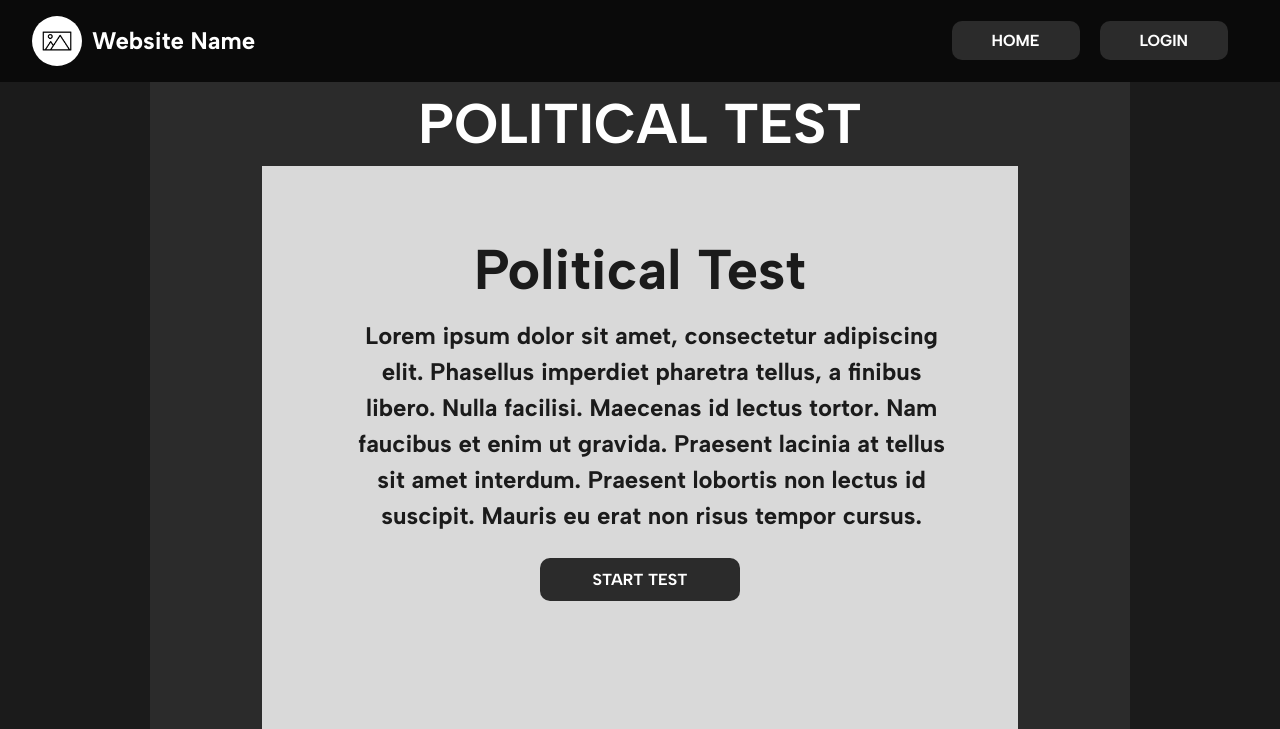
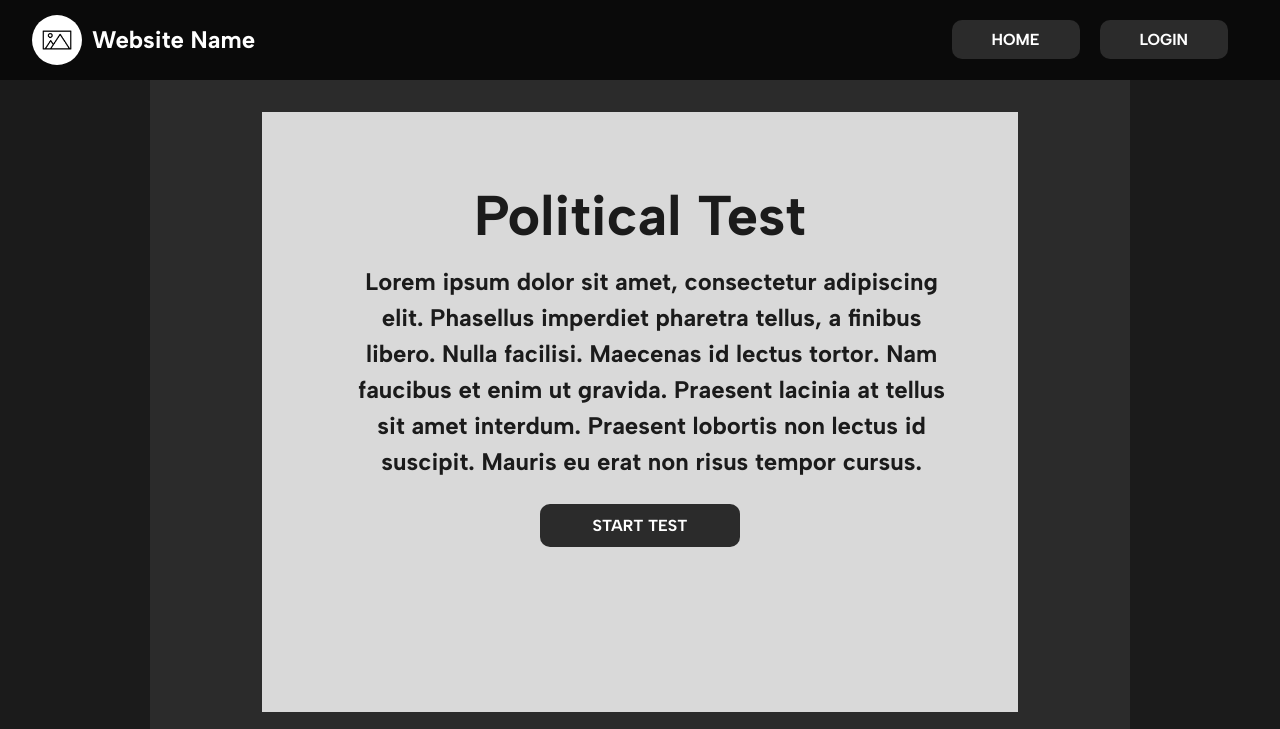
Before and after one commit to choco-melk/hackathon-democratech-Adobo-Ni-Clyde, a plain HTML site: page voting-test.html in a window 1280 px wide. Shown: the top 729 px of the page. Drawn offline with Linux system fonts and the light colour scheme.

Commit message:
Improved Layout for Login and Voting :> - Jave

```diff
--- a/login-stylesheet.css
+++ b/login-stylesheet.css
@@ -108,6 +108,7 @@ h5, label{
   justify-content: space-between;
   align-content: center;
   width: 100%;
+  height: 80px;
   padding: 1em 2em;
   background-color: #0A0A0A;
 
--- a/voting-test-stylesheet.css
+++ b/voting-test-stylesheet.css
@@ -99,9 +99,14 @@ h5, label{
  * Start of Content Styling
  */
 #main-header-content {
+  position: fixed;
+  left: 0;
+  top: 0;
   display: flex;
   justify-content: space-between;
   align-content: center;
+  width: 100%;
+  height: 80px;
   padding: 1em 2em;
   background-color: #0A0A0A;
 
@@ -128,8 +133,8 @@ h5, label{
 
 #voting-test-body-container {
   background-color: #2B2B2B;
-  margin: 0px 150px;
-  padding: 0rem 2rem 2rem 2rem;
+  margin: 80px 150px 0px;
+  padding: 2em;
 
   >section {
     background-color: #D9D9D9;
--- a/voting-test.html
+++ b/voting-test.html
@@ -7,7 +7,7 @@
     <title>For You Page</title>
 </head>
 
-<body id="social-media-for-you-page" class="social-media">
+<body id="voting-page">
     <header id="main-header-content">
         <figure id="logo">
             <img src="images/placeholder-image.jpg">
@@ -20,9 +20,6 @@
     </header>
 
     <div id="voting-test-body-container">
-        <div id="page-title">POLITICAL TEST</div>
-
-
         <section id="start-test">
             <h2>Political Test</h2><br>
             <h4>Lorem ipsum dolor sit amet, consectetur adipiscing elit. Phasellus imperdiet pharetra tellus, a finibus libero. Nulla facilisi. Maecenas id lectus tortor. Nam faucibus et enim ut gravida. Praesent lacinia at tellus sit amet interdum. Praesent lobortis non lectus id suscipit. Mauris eu erat non risus tempor cursus.</h4><br>
```
Also changed, not shown: login.html (+1 -1 lines).
